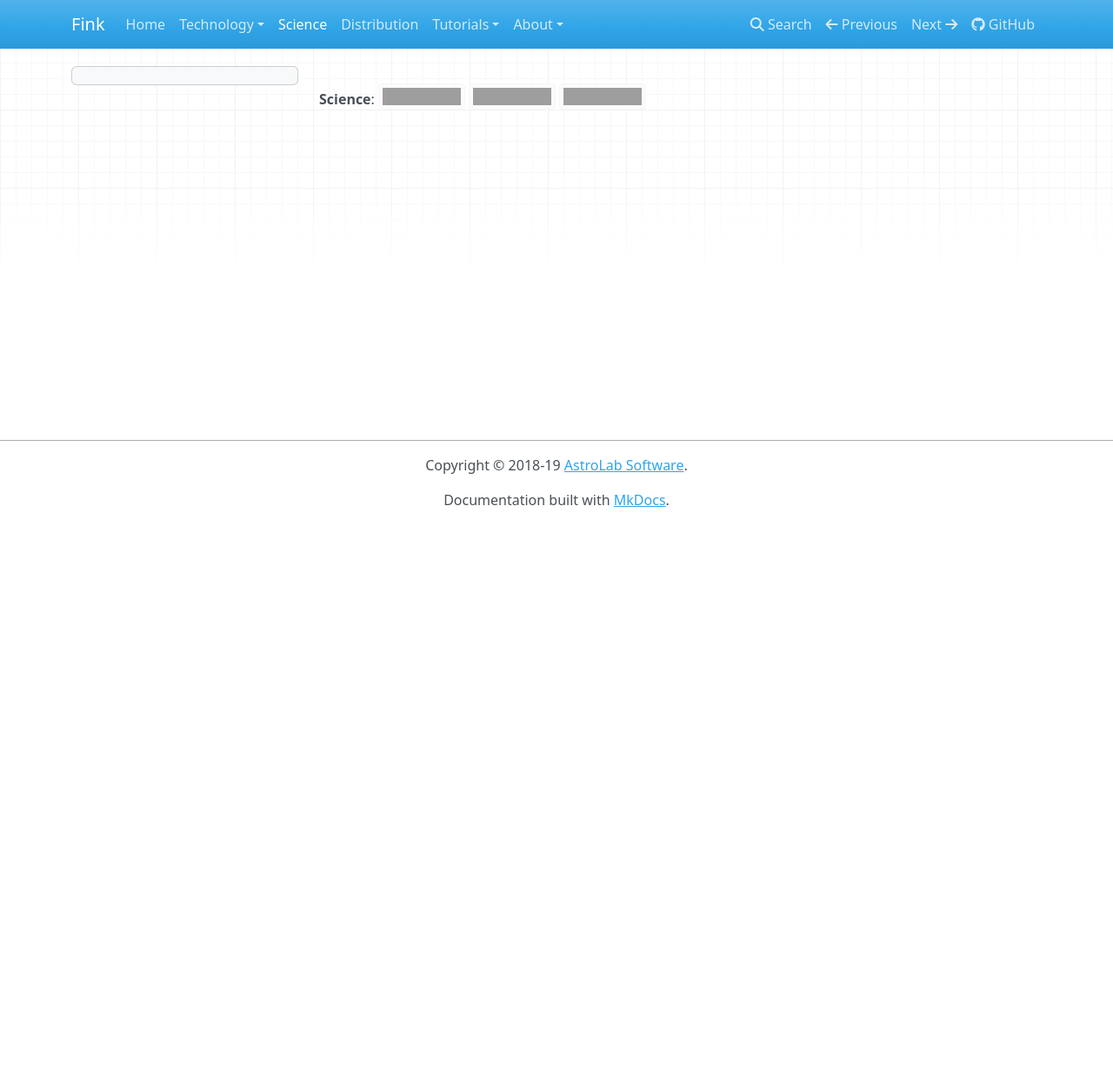
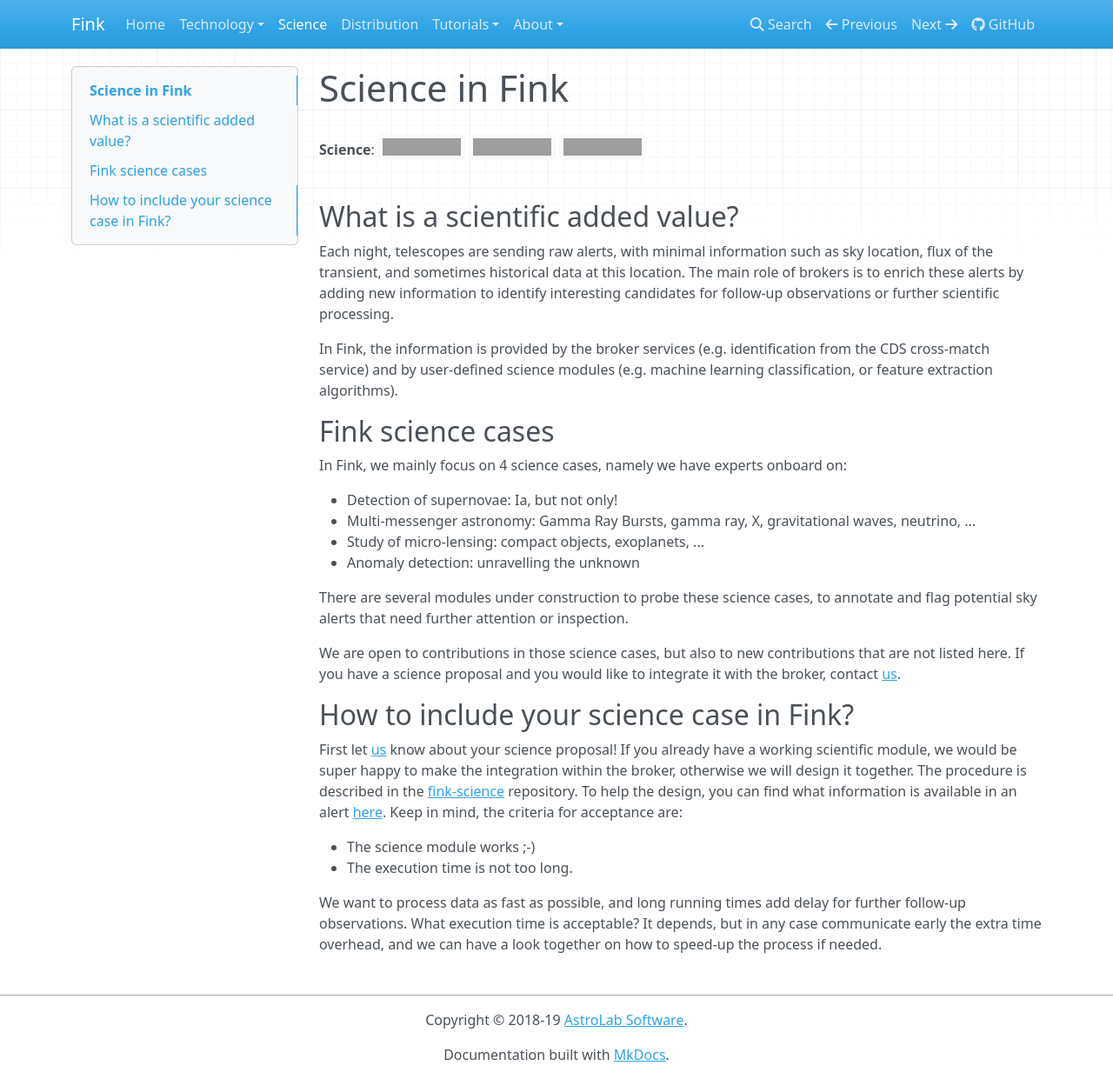
Before and after one commit to astrolabsoftware/fink, an MkDocs documentation site: the page built from docs/science/introduction.md, in a window 1280 px wide and 1241 px high. Shown: the whole window at 87% size. Built offline with MkDocs 1.6.1, drawn with Linux system fonts in a browser that asks for light colours; nearby versions of some CDN libraries; grey boxes are pictures that could not be loaded.

Commit message:
Update science introduction

```diff
--- a/docs/science/introduction.md
+++ b/docs/science/introduction.md
@@ -1 +1,31 @@
+# Science in Fink
+
 **Science**: [![pypi](https://img.shields.io/pypi/v/fink-science.svg)](https://pypi.python.org/pypi/fink-science) [![Build Status](https://travis-ci.org/astrolabsoftware/fink-science.svg?branch=master)](https://travis-ci.org/astrolabsoftware/fink-science) [![codecov](https://codecov.io/gh/astrolabsoftware/fink-science/branch/master/graph/badge.svg)](https://codecov.io/gh/astrolabsoftware/fink-science)
+
+## What is a scientific added value?
+
+Each night, telescopes are sending raw alerts, with minimal information such as sky location, flux of the transient, and sometimes historical data at this location. The main role of brokers is to enrich these alerts by adding new information to identify interesting candidates for follow-up observations or further scientific processing.
+
+In Fink, the information is provided by the broker services (e.g. identification from the CDS cross-match service) and by user-defined science modules (e.g. machine learning classification, or feature extraction algorithms).
+
+## Fink science cases
+
+In Fink, we mainly focus on 4 science cases, namely we have experts onboard on:
+
+* Detection of supernovae: Ia, but not only!
+* Multi-messenger astronomy: Gamma Ray Bursts, gamma ray, X, gravitational waves, neutrino, ...
+* Study of micro-lensing: compact objects, exoplanets, ...
+* Anomaly detection: unravelling the unknown
+
+There are several modules under construction to probe these science cases, to annotate and flag potential sky alerts that need further attention or inspection.
+
+We are open to contributions in those science cases, but also to new contributions that are not listed here. If you have a science proposal and you would like to integrate it with the broker, contact [us](mailto:peloton@lal.in2p3.fr,emilleishida@gmail.com,anais.moller@clermont.in2p3.fr).
+
+## How to include your science case in Fink?
+
+First let [us](mailto:peloton@lal.in2p3.fr,emilleishida@gmail.com,anais.moller@clermont.in2p3.fr) know about your science proposal! If you already have a working scientific module, we would be super happy to make the integration within the broker, otherwise we will design it together. The procedure is described in the [fink-science](https://github.com/astrolabsoftware/fink-science) repository. To help the design, you can find what information is available in an alert [here](ztf_alerts.md). Keep in mind, the criteria for acceptance are:
+
+* The science module works ;-)
+* The execution time is not too long.
+
+We want to process data as fast as possible, and long running times add delay for further follow-up observations. What execution time is acceptable? It depends, but in any case communicate early the extra time overhead, and we can have a look together on how to speed-up the process if needed.
```
